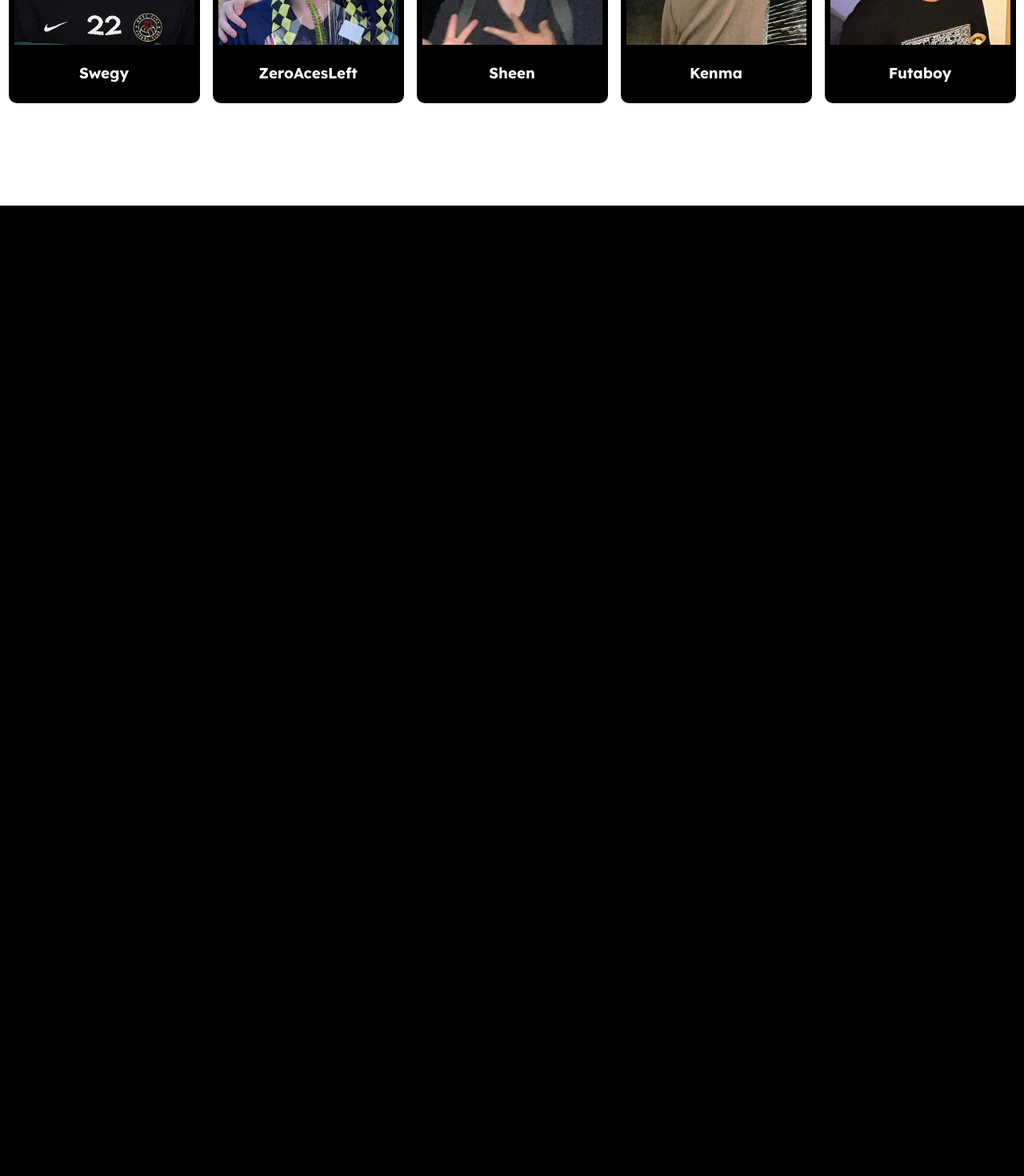
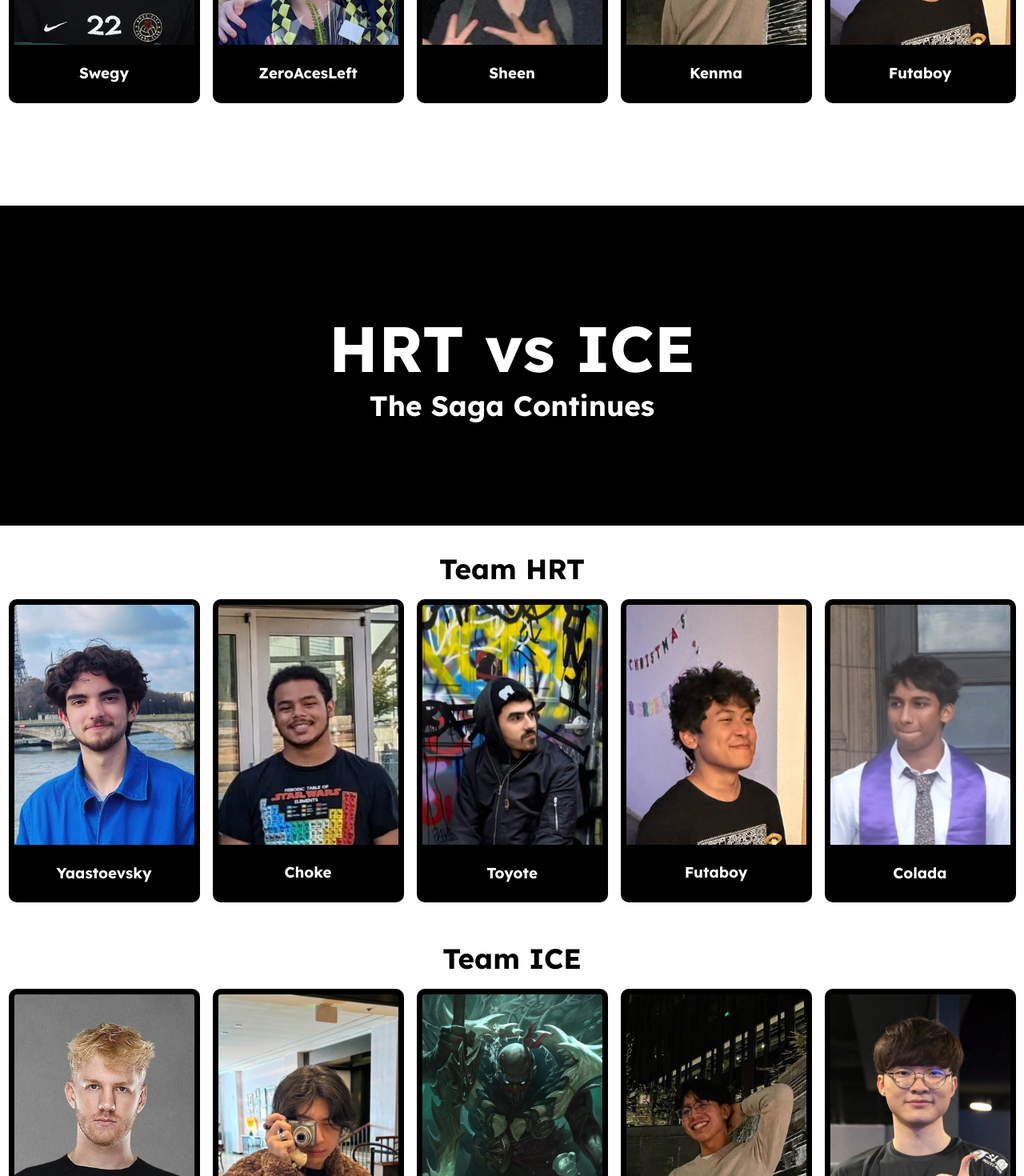
Before and after one commit to InstantPhoNoodles/SBI-Archive, a React (Vite) app: page /SBI-Archive/SBI1 in a window 1280 px wide. Shown: the part 1330-2800 px from the top of the page at 80% size. Before the commit the page ends 1587 px from the top, so only its background shows below. Built offline with nearby package versions, Linux system fonts and the light colour scheme; a web font is replaced by a local one.

Commit message:
updated players page and fonts and styling

```diff
--- a/src/App.tsx
+++ b/src/App.tsx
@@ -5,7 +5,6 @@ import Players from "./Players"
 import Replays from "./Replays"
 import Navbar from './Navbar'
 import { Route, Routes } from 'react-router-dom'
-import SBI2 from "./SBI2"
 
 function App() {
   return (
@@ -16,7 +15,6 @@ function App() {
         <Routes>
           <Route path='/SBI-Archive' element={<Home />} />
           <Route path='/SBI-Archive/SBI1' element={<SBI1 />} />
-          <Route path='/SBI-Archive/SBI2' element={<SBI2 />} />
           <Route path='/SBI-Archive/Players' element={<Players />} />
           <Route path='/SBI-Archive/Replays' element={<Replays />} />
         </Routes>
--- a/src/Navbar.tsx
+++ b/src/Navbar.tsx
@@ -11,11 +11,7 @@ export default function Navbar() {
             </ul>
 
             <ul className="nav-links">
-                <li><Link to="/SBI-Archive/SBI1" className="nav-link">SBI I</Link></li>
-                <li><Link to="/SBI-Archive/SBI2" className="nav-link">SBI II</Link></li>
-                <li><Link to="/SBI-Archive/SBI1" className="nav-link">SBI III</Link></li>
-                <li><Link to="/SBI-Archive/SBI1" className="nav-link">SBI IV</Link></li>
-                <li><Link to="/SBI-Archive/SBI1" className="nav-link">SBI V</Link></li>
+                <li><Link to="/SBI-Archive/SBI1" className="nav-link">SBI I - V</Link></li>
                 <li><Link to="/SBI-Archive/Players" className="nav-link">Players</Link></li>
                 <li><Link to="/SBI-Archive/Replays" className="nav-link">Replays</Link></li>
             </ul>
--- a/src/SBI1.tsx
+++ b/src/SBI1.tsx
@@ -9,6 +9,9 @@ import Sean from "/sean.jpg";
 import Ken from "/ken.jpg";
 import Mirza from "/mirza.jpg";
 import Marcy from "/marcy.jpg";
+import Victor from "/victor.jpg";
+import Rohan from "/rohan.jpg";
+import Christian from "/pyke.jpg";
 import Kino from "/Faker_2020.jpg";
 
 export default function SBI1() {
@@ -38,6 +41,31 @@ export default function SBI1() {
                     <PlayerCard name="Futaboy" image={Mirza} borderColor="black"/>
                 </div>
             </div>
+
+            <div className="TeamNameBanner">
+                <h1>HRT vs ICE</h1>
+                <h2>The Saga Continues</h2>
+            </div>
+
+            <div className="TeamsContainer">
+                <div><h1>Team HRT</h1></div>
+                <div className="NTRContainer">
+                    <PlayerCard name="Yaastoevsky" image={Dylan} borderColor="black"/>
+                    <PlayerCard name="Choke" image={Jevoni} borderColor="black"/>
+                    <PlayerCard name="Toyote" image={Gabe} borderColor="black"/>
+                    <PlayerCard name="Futaboy" image={Mirza} borderColor="black"/>
+                    <PlayerCard name="Colada" image={Rohan} borderColor="black"/>
+                </div>
+
+                <div><h1>Team ICE</h1></div>
+                <div className="OFContainer">
+                    <PlayerCard name="Swegy" image={Lance} borderColor="black"/>
+                    <PlayerCard name="Suckonemvulvavic" image={Victor} borderColor="black"/>
+                    <PlayerCard name="Christian" image={Christian}  borderColor="black"/>
+                    <PlayerCard name="Kenma" image={Ken} borderColor="black"/>
+                    <PlayerCard name="Kino" image={Kino} borderColor="black"/>
+                </div>
+            </div>
         </div>
     )
 }
```
